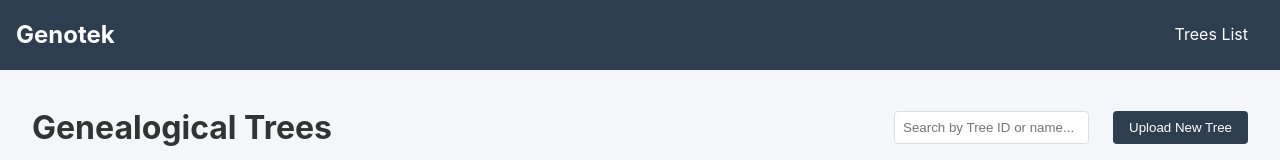
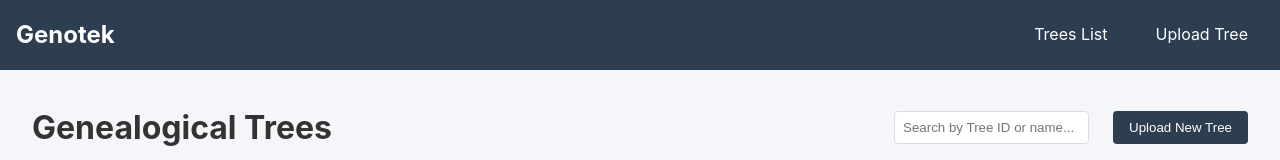
Before and after one commit to zda-inno/Genotek, a React (Create React App) app in the folder frontend/: page / in a window 1280 px wide. Shown: the top 160 px of the page. Built offline with nearby package versions, Linux system fonts and the light colour scheme.

Commit message:
[feat] add new page for tree checking

```diff
--- a/frontend/package.json
+++ b/frontend/package.json
@@ -8,6 +8,7 @@
     "@testing-library/user-event": "^13.5.0",
     "d3": "^7.9.0",
     "lodash": "^4.17.21",
+    "axios": "^1.9.0",
     "react": "^18.2.0",
     "react-dom": "^18.2.0",
     "react-router-dom": "^6.22.0",
--- a/frontend/src/components/layout/MainLayout.js
+++ b/frontend/src/components/layout/MainLayout.js
@@ -77,6 +77,11 @@ const MainLayout = () => {
                 Trees List
               </NavLink>
             </li>
+            <li>
+              <NavLink to="/tree/new" className={isActive('/tree/new') ? 'active' : ''}>
+                Upload Tree
+              </NavLink>
+            </li>
           </ul>
         </Nav>
       </Header>
```
Also changed, not shown: 1 other file (tests, documents, lock files or other folders).
